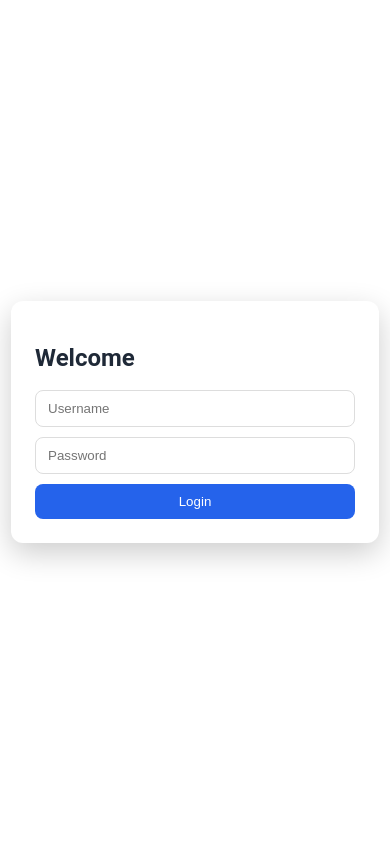
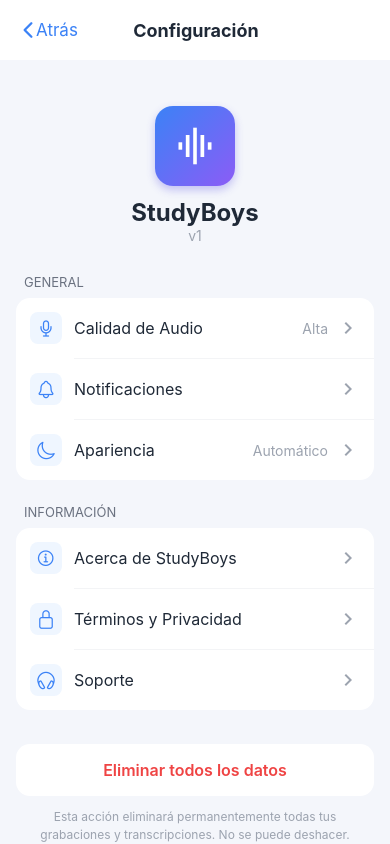
Before and after one commit to JonaAraj/StudyBoyz, a React Native app in the folder StudyBoyz-app/: screen / in a window 390 px wide. Built offline with nearby package versions, Linux system fonts and the light colour scheme.

Commit message:
feat: add settings screen and update dependencies

```diff
--- a/StudyBoyz-app/App.js
+++ b/StudyBoyz-app/App.js
@@ -4,6 +4,7 @@ import { StyleSheet, View } from "react-native";
 import Login from "./Front-end/src/screens/Login";
 import RecordingPage from "./Front-end/src/screens/RecordingPage";
 import { Subject } from "./Front-end/src/screens/Subjects";
+import Settings from "./Front-end/src/screens/Settings";
 
 
 export default function App() {
@@ -12,12 +13,12 @@ export default function App() {
   return (
 
     <View style={styles.container}>
-      {/*<Subject />}*/}
-      {isLoggedIn ? (
+      {<Settings />}
+      {/*isLoggedIn ? (
         <RecordingPage />
       ) : (
         <Login onLogin={() => setIsLoggedIn(true)} />
-      )}
+      )*/}
     </View>
   );
 }
@@ -26,7 +27,5 @@ const styles = StyleSheet.create({
   container: {
     flex: 1,
     backgroundColor: "#fff",
-    alignItems: "center",
-    justifyContent: "center",
   },
 });
--- /dev/null
+++ b/StudyBoyz-app/Front-end/src/screens/Settings.tsx
@@ -0,0 +1,168 @@
+import React from "react";
+import { StyleSheet, View, Text, TouchableOpacity, SafeAreaView, ScrollView } from "react-native";
+import { Ionicons, MaterialIcons, Feather } from "@expo/vector-icons"; // Las "llaves" para los iconos
+import { LinearGradient } from "expo-linear-gradient";
+
+export default function ConfiguracionScreen() {
+    return (
+        <SafeAreaView style={styles.safeArea}>
+
+
+            <View style={styles.header}>
+                <TouchableOpacity style={styles.backButton}>
+                    <Ionicons name="chevron-back" size={24} color="#3b82f6" />
+                    <Text style={styles.backText}>Atrás</Text>
+                </TouchableOpacity>
+                <Text style={styles.headerTitle}>Configuración</Text>
+                <View style={{ width: 60 }} />
+            </View>
+
+            <ScrollView contentContainerStyle={styles.scrollContainer}>
+
+
+                <View style={styles.appInfoSection}>
+                    <LinearGradient
+                        colors={['#3b82f6', '#8b5cf6']}
+                        start={{ x: 0, y: 0 }}
+                        end={{ x: 1, y: 1 }}
+                        style={styles.logoPlaceholder}
+                    >
+                        <MaterialIcons name="graphic-eq" size={44} color="#fff" />
+                    </LinearGradient>
+                    <Text style={styles.appName}>StudyBoys</Text>
+                    <Text style={styles.appVersion}>v1</Text>
+                </View>
+
+
+                <Text style={styles.sectionLabel}>GENERAL</Text>
+                <View style={styles.groupCard}>
+                    {renderRow("mic-outline", "Calidad de Audio", "Alta", true)}
+                    {renderRow("notifications-outline", "Notificaciones", "", true)}
+                    {renderRow("moon-outline", "Apariencia", "Automático", false)}
+                </View>
+
+
+                <Text style={styles.sectionLabel}>INFORMACIÓN</Text>
+                <View style={styles.groupCard}>
+                    {renderRow("information-circle-outline", "Acerca de StudyBoys", "", true)}
+                    {renderRow("lock-closed-outline", "Términos y Privacidad", "", true)}
+                    {renderRow("headset-outline", "Soporte", "", false)}
+                </View>
+
+
+                <TouchableOpacity style={styles.deleteButton}>
+                    <Text style={styles.deleteButtonText}>Eliminar todos los datos</Text>
+                </TouchableOpacity>
+                <Text style={styles.disclaimerText}>
+                    Esta acción eliminará permanentemente todas tus grabaciones y transcripciones. No se puede deshacer.
+                </Text>
+
+            </ScrollView>
+        </SafeAreaView>
+    );
+}
+
+
+function renderRow(iconName: string, label: string, value: string, hasDivider: boolean) {
+    return (
+        <View>
+            <TouchableOpacity style={styles.row}>
+                <View style={styles.rowLeft}>
+                    <View style={styles.iconCircle}>
+                        <Ionicons name={iconName as any} size={20} color="#3b82f6" />
+                    </View>
+                    <Text style={styles.rowLabel}>{label}</Text>
+                </View>
+                <View style={styles.rowRight}>
+                    {value ? <Text style={styles.rowValueText}>{value}</Text> : null}
+                    <MaterialIcons name="chevron-right" size={24} color="#9ca3af" />
+                </View>
+            </TouchableOpacity>
+
+            {hasDivider && <View style={styles.divider} />}
+        </View>
+    );
+}
+
+
+const styles = StyleSheet.create({
+    safeArea: { flex: 1, backgroundColor: "#f4f6fb" },
+    header: {
+        flexDirection: "row",
+        alignItems: "center",
+        justifyContent: "space-between",
+        paddingHorizontal: 16,
+        height: 60,
+        backgroundColor: "#fff",
+    },
+    backButton: { flexDirection: "row", alignItems: "center" },
+    backText: { color: "#3b82f6", fontSize: 17, marginLeft: -4 },
+    headerTitle: { fontSize: 18, fontWeight: "bold", color: "#1f2937" },
+    scrollContainer: { padding: 16, paddingBottom: 120 },
+
+
+    appInfoSection: { alignItems: "center", marginVertical: 30 },
+    logoPlaceholder: {
+        width: 80,
+        height: 80,
+        //backgroundColor: "#4f46e5",
+        borderRadius: 18,
+        justifyContent: "center",
+        alignItems: "center",
+        marginBottom: 12,
+        elevation: 4,
+        shadowColor: "#4f46e5",
+        shadowOffset: { width: 0, height: 4 },
+        shadowOpacity: 0.3,
+        shadowRadius: 8,
+    },
+    appName: { fontSize: 24, fontWeight: "bold", color: "#1f2937" },
+    appVersion: { fontSize: 14, color: "#9ca3af" },
+
+
+    sectionLabel: { fontSize: 13, color: "#6b7280", marginBottom: 8, marginLeft: 8 },
+    groupCard: {
+        backgroundColor: "#fff",
+        borderRadius: 14,
+        marginBottom: 24,
+        overflow: "hidden",
+    },
+    row: {
+        flexDirection: "row",
+        justifyContent: "space-between",
+        alignItems: "center",
+        padding: 14,
+    },
+    rowLeft: { flexDirection: "row", alignItems: "center" },
+    iconCircle: {
+        width: 32,
+        height: 32,
+        backgroundColor: "#eff6ff",
+        borderRadius: 8,
+        justifyContent: "center",
+        alignItems: "center",
+        marginRight: 12,
+    },
+    rowLabel: { fontSize: 16, color: "#1f2937" },
+    rowRight: { flexDirection: "row", alignItems: "center" },
+    rowValueText: { color: "#9ca3af", marginRight: 8 },
+    divider: { height: 1, backgroundColor: "#f3f4f6", marginLeft: 58 },
+
+
+    deleteButton: {
+        backgroundColor: "#fff",
+        padding: 16,
+        borderRadius: 14,
+        alignItems: "center",
+        marginTop: 10,
+    },
+    deleteButtonText: { color: "#ef4444", fontSize: 16, fontWeight: "600" },
+    disclaimerText: {
+        textAlign: "center",
+        color: "#9ca3af",
+        fontSize: 12,
+        marginTop: 12,
+        paddingHorizontal: 20,
+        lineHeight: 18,
+    }
+});
--- a/StudyBoyz-app/package.json
+++ b/StudyBoyz-app/package.json
@@ -13,6 +13,7 @@
     "@expo/metro-runtime": "~6.1.2",
     "@expo/vector-icons": "^15.0.3",
     "expo": "~54.0.33",
+    "expo-linear-gradient": "~15.0.8",
     "expo-status-bar": "~3.0.9",
     "react": "19.1.0",
     "react-dom": "19.1.0",
```
Also changed, not shown: 1 other file (tests, documents, lock files or other folders).
